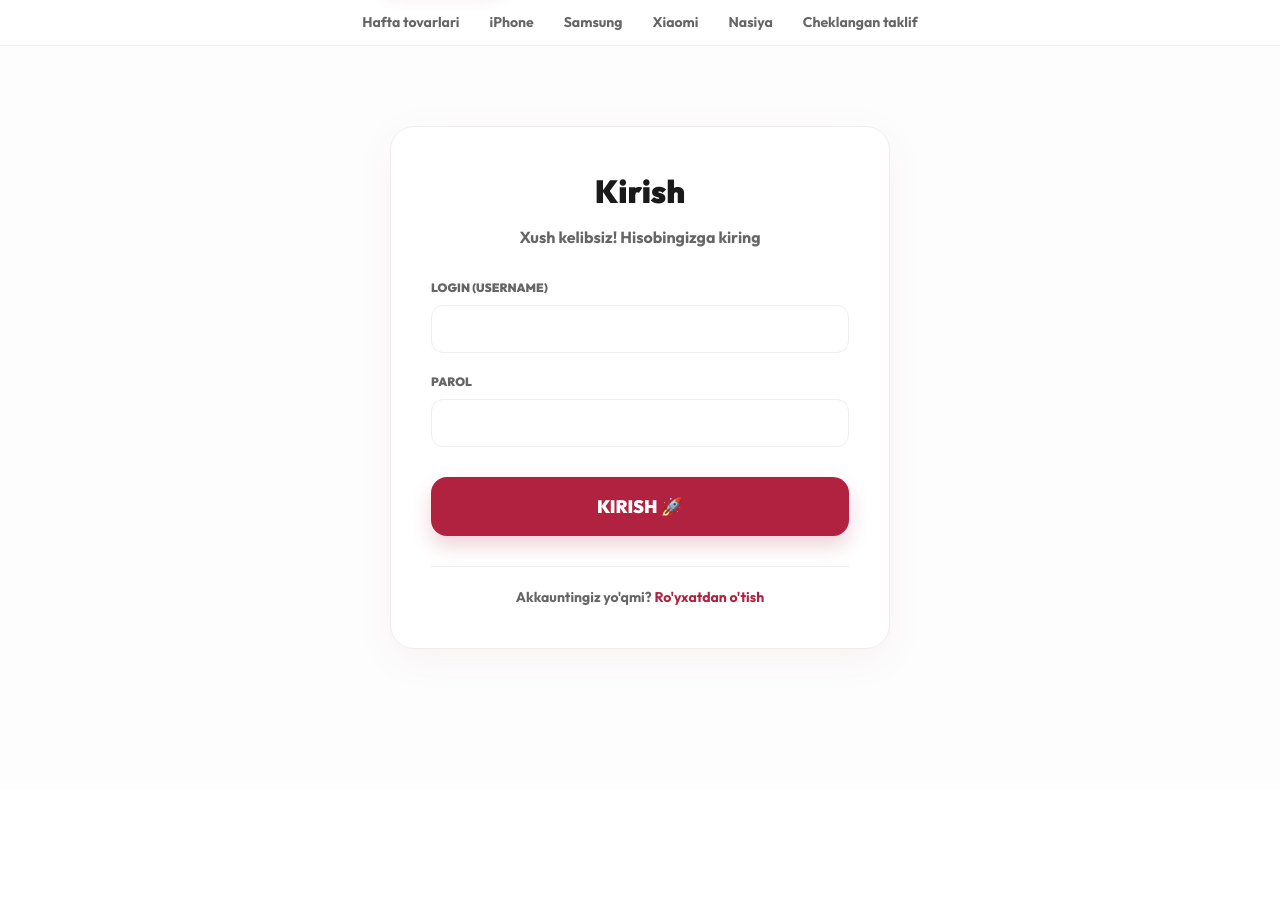
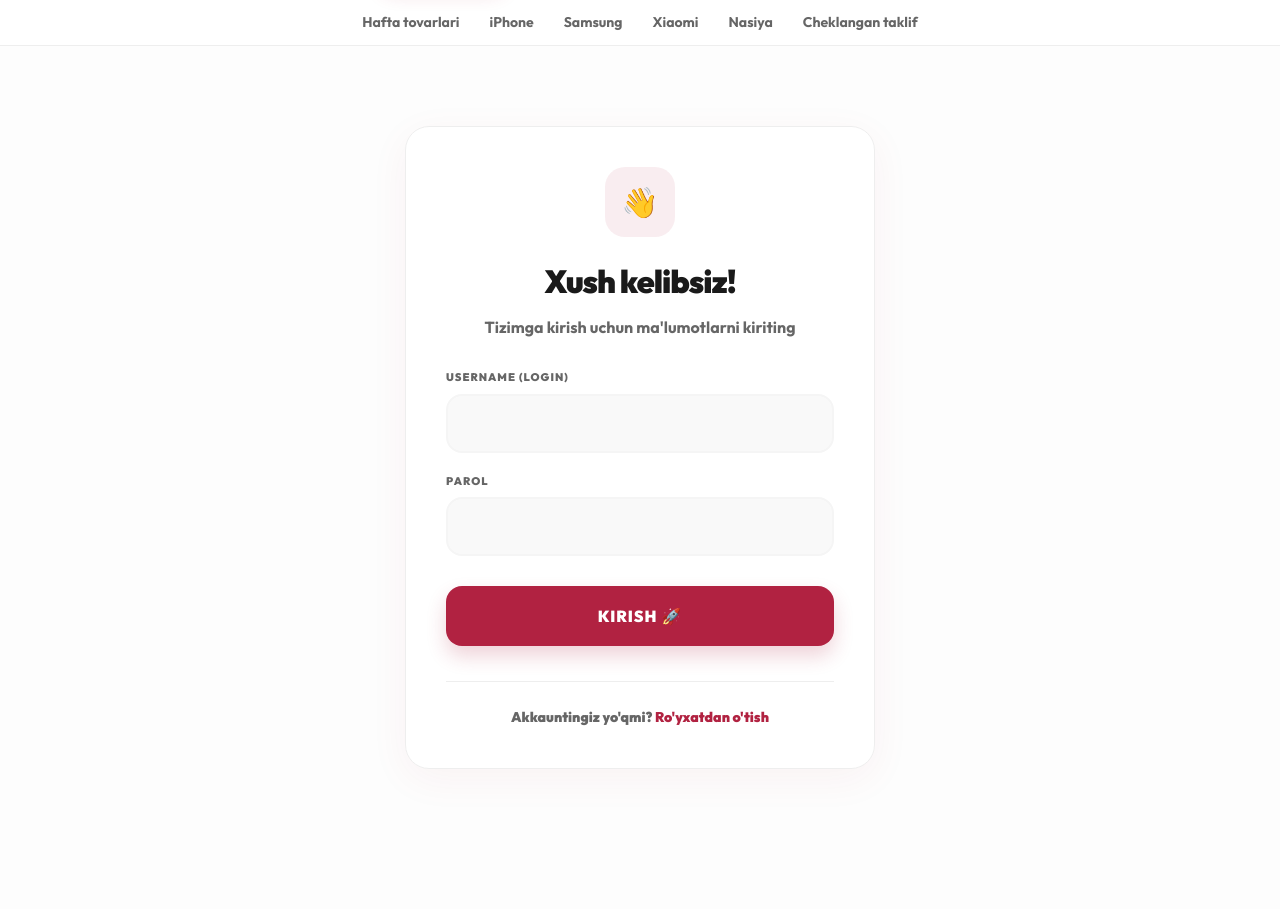
Before and after one commit to Ulugbek12-developer/markab1, a Django app: page /login/ in a window 1280 px wide. Shown: the part 80-989 px from the top of the page. Before the commit the page ends 729 px from the top, so only its background shows below. Run offline with Django 5.2, Linux system fonts and the light colour scheme; some libraries are stand-ins or nearby versions.

Commit message:
style: fix login page and error handling

```diff
--- a/templates/registration/login.html
+++ b/templates/registration/login.html
@@ -2,31 +2,44 @@
 {% load static %}
 
 {% block content %}
-<div class="animate" style="max-width: 500px; margin: 40px auto;">
+<div class="animate" style="max-width: 500px; margin: 40px auto; padding: 0 15px;">
     <div class="premium-card" style="padding: 40px;">
-        <h1 style="font-size:32px; font-weight:900; margin-bottom:10px; text-align:center;">Kirish</h1>
-        <p style="color:var(--text-muted); font-weight:700; margin-bottom:30px; text-align:center;">Xush kelibsiz! Hisobingizga kiring</p>
+        <div style="text-align: center; margin-bottom: 30px;">
+            <div style="width: 70px; height: 70px; background: rgba(177,34,65,0.08); border-radius: 20px; display: flex; align-items: center; justify-content: center; margin: 0 auto 20px; font-size: 30px;">
+                👋
+            </div>
+            <h1 style="font-size:32px; font-weight:900; margin-bottom:10px; letter-spacing: -1px;">Xush kelibsiz!</h1>
+            <p style="color:var(--text-muted); font-weight:700;">Tizimga kirish uchun ma'lumotlarni kiriting</p>
+        </div>
+
+        {% if form.errors %}
+            <div style="background: #FFF5F7; border: 1px solid rgba(177,34,65,0.2); color: var(--primary); padding: 15px; border-radius: 12px; margin-bottom: 25px; font-weight: 800; font-size: 13px; text-align: center;">
+                ❌ Login yoki parol noto'g'ri!
+            </div>
+        {% endif %}
 
         <form method="POST" style="display:flex; flex-direction:column; gap:20px;">
             {% csrf_token %}
 
             <div>
-                <label style="display:block; font-size:12px; font-weight:900; margin-bottom:8px; color:var(--text-muted); text-transform:uppercase;">Login (Username)</label>
+                <label style="display:block; font-size:11px; font-weight:900; margin-bottom:8px; color:var(--text-muted); text-transform:uppercase; letter-spacing: 1px;">Username (Login)</label>
                 <input type="text" name="username" required
-                       style="width:100%; padding:15px; border-radius:12px; border:1px solid var(--border); font-weight:700;">
+                       style="width:100%; padding:18px 20px; border-radius:16px; border:2px solid #F5F5F5; background: #F9F9F9; font-weight:800; font-size:15px; outline:none; transition: 0.2s;"
+                       onfocus="this.style.borderColor='var(--primary)'; this.style.background='#fff';">
             </div>
 
             <div>
-                <label style="display:block; font-size:12px; font-weight:900; margin-bottom:8px; color:var(--text-muted); text-transform:uppercase;">Parol</label>
+                <label style="display:block; font-size:11px; font-weight:900; margin-bottom:8px; color:var(--text-muted); text-transform:uppercase; letter-spacing: 1px;">Parol</label>
                 <input type="password" name="password" required
-                       style="width:100%; padding:15px; border-radius:12px; border:1px solid var(--border); font-weight:700;">
+                       style="width:100%; padding:18px 20px; border-radius:16px; border:2px solid #F5F5F5; background: #F9F9F9; font-weight:800; font-size:15px; outline:none; transition: 0.2s;"
+                       onfocus="this.style.borderColor='var(--primary)'; this.style.background='#fff';">
             </div>
 
-            <button type="submit" class="btn-primary" style="padding:18px; font-size:18px; margin-top:10px;">KIRISH 🚀</button>
+            <button type="submit" class="btn-primary" style="padding:20px; font-size:16px; margin-top:10px; text-transform: uppercase; letter-spacing: 1px;">Kirish 🚀</button>
         </form>
 
-        <div style="margin-top:30px; text-align:center; padding-top:20px; border-top:1px solid var(--border);">
-            <p style="font-size:14px; color:var(--text-muted); font-weight:700;">
+        <div style="margin-top:35px; text-align:center; padding-top:25px; border-top:1px solid var(--border);">
+            <p style="font-size:14px; color:var(--text-muted); font-weight:800;">
                 Akkauntingiz yo'qmi? <a href="{% url 'users:register' %}" style="color:var(--primary); text-decoration:none;">Ro'yxatdan o'tish</a>
             </p>
         </div>
```
